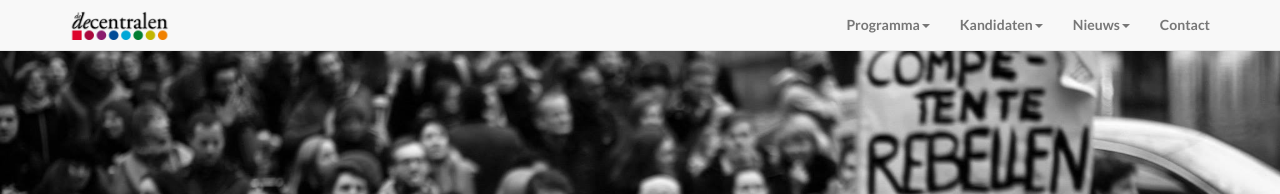
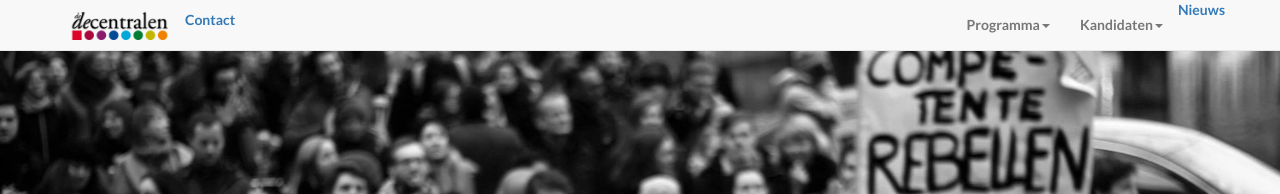
Before and after one commit to DeDecentralen/DeDecentralen.github.io, a Jekyll site: the page built from index.md, in a window 1280 px wide. Shown: the top 194 px of the page. Built offline with Jekyll 4.4.1, drawn with Linux system fonts in a browser that asks for light colours.

Commit message:
Update top.html

```diff
--- a/_includes/top.html
+++ b/_includes/top.html
@@ -116,11 +116,7 @@
                 <li><a tabindex="0" href="/kandidaten#marlise">Marlise Huijzer</a></li>
               </ul>
             </li>
-                        <li class="dropdown">
-              <a tabindex="0" data-toggle="dropdown" aria-expanded="false">Nieuws<span class="caret"></span></a>
-              <!-- role="menu": fix moved by arrows (Bootstrap dropdown) -->
-              <ul class="dropdown-menu" role="menu">
-                <li><a tabindex="0" href="nieuws">Overzicht</a></li>
+              <a href="/#nieuws">Nieuws</a>
               </ul>
             </li>
             <li>
```
